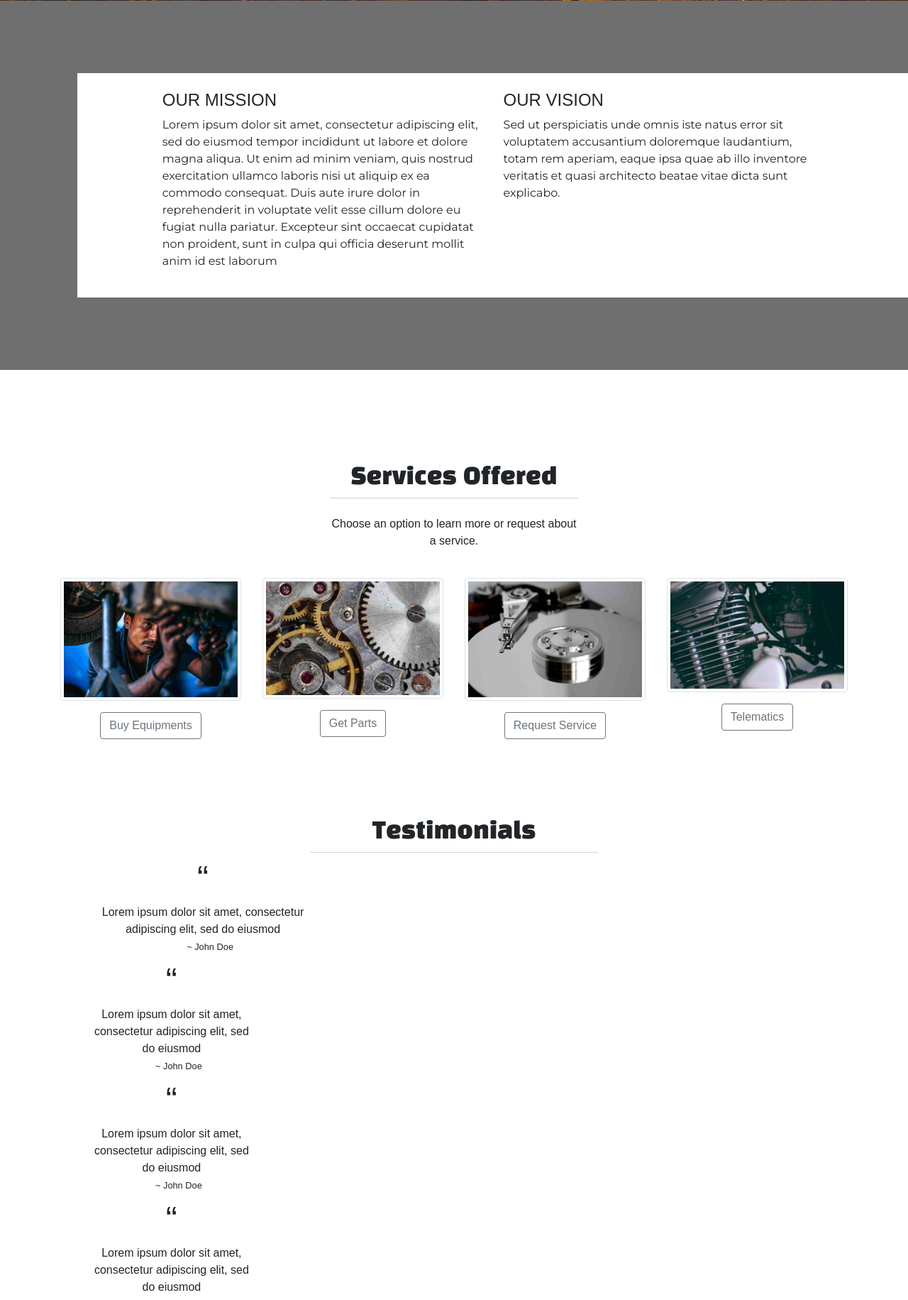
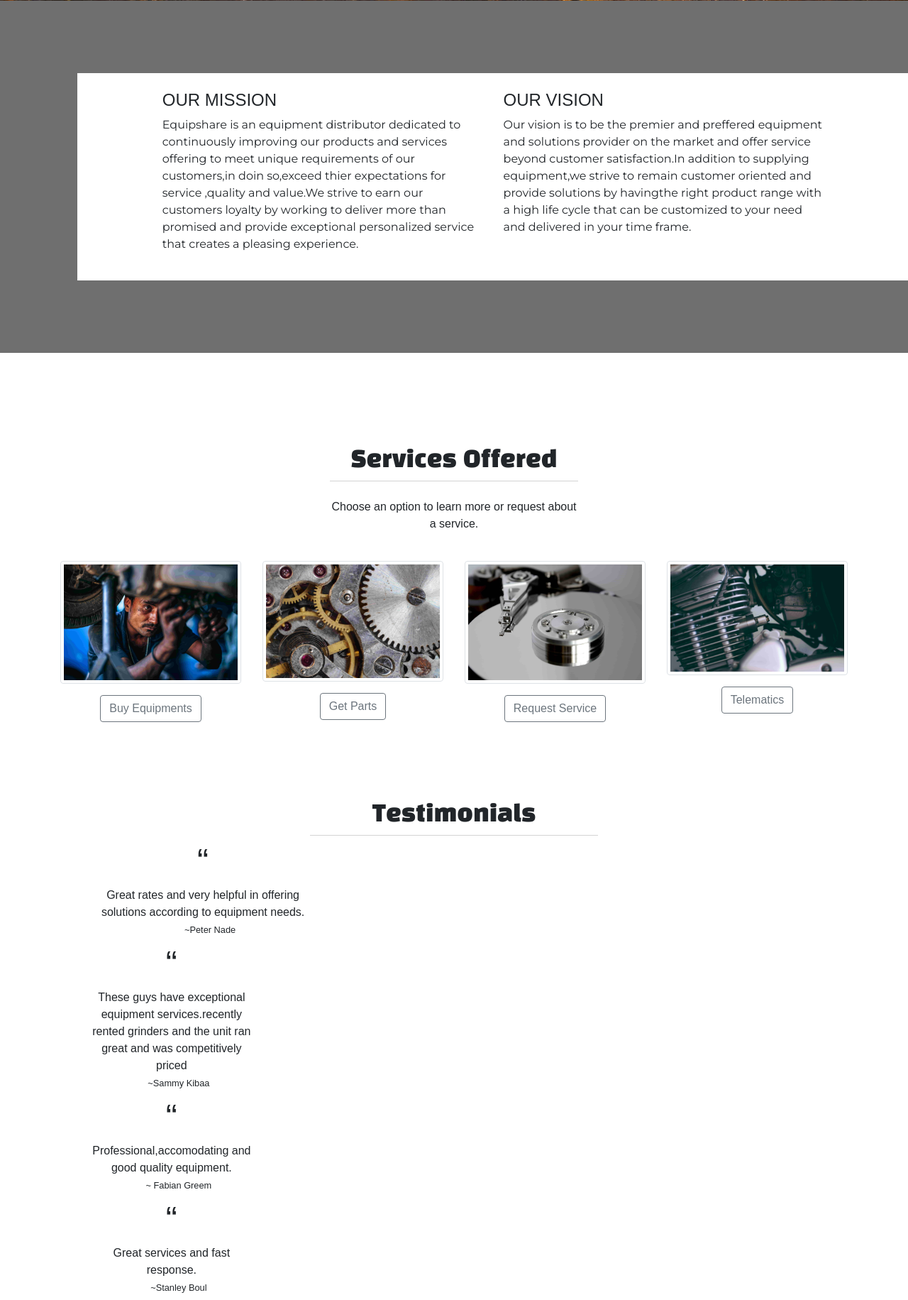
Before and after one commit to stephyi/equpshare-javascript, a PHP site: page / in a window 1280 px wide. Shown: the part 649-2480 px from the top of the page at 71% size. Run offline with PHP 8.4, Linux system fonts and the light colour scheme; some libraries are stand-ins or nearby versions.

Commit message:
Added text to the sections

```diff
--- a/css/style.css
+++ b/css/style.css
@@ -70,6 +70,9 @@
     height: 400px !important;
     width: 300px !important;
 }
+button{
+    border-radius:10px;
+}
 
 
 /* footer */
--- a/index.html
+++ b/index.html
@@ -68,22 +68,22 @@
             <div class="carousel-item active">
                 <img class="img-fluid" src="images/noah-buscher-174567-unsplash.jpg" alt="First slide">
                 <div class="carousel-caption d-none d-md-block">
-                    <h1 class="caption-center">Lorem ipsum dolor...</h1>
-                    <p>Lorem ipsum</p>
+                    <h1 class="caption-center">Great tools!</h1>
+                    <p>Tough tools for tough jobs.</p>
                 </div>
             </div>
             <div class="carousel-item">
                 <img class="img-fluid" src="images/jonathan-mast-387762-unsplash.jpg" alt="Second slide">
                 <div class="carousel-caption d-none d-md-block">
-                    <h1 class="caption-center">Lorem ipsum dolor...</h1>
-                    <p>Lorem ipsum</p>
+                    <h1 class="caption-center">Equipment.</h1>
+                    <p>Perfectly tailored to your job and needs.</p>
                 </div>
             </div>
             <div class="carousel-item">
                 <img class="img-fluid" src="images/xavi-moll-15959-unsplash.jpg" alt="Third slide">
                 <div class="carousel-caption d-none d-md-block">
-                    <h1 class="caption-center">Lorem ipsum dolor...</h1>
-                    <p>Lorem ipsum</p>
+                    <h1 class="caption-center">Machinery</h1>
+                    <p>Cutting edge technology.</p>
                 </div>
             </div>
         </div>
@@ -111,15 +111,16 @@
                         <div class="col-md-1 "></div>
 
                         <div class="col-md-5">
-                            <h4 class="text-uppercase ">our mission</h4>
+                            <h4 class="text-uppercase ">Our Mission</h4>
 
-                            <p>Lorem ipsum dolor sit amet, consectetur adipiscing elit, sed do eiusmod tempor incididunt ut labore et dolore magna aliqua. Ut enim ad minim veniam, quis nostrud exercitation ullamco laboris nisi ut aliquip ex ea commodo consequat.
-                                Duis aute irure dolor in reprehenderit in voluptate velit esse cillum dolore eu fugiat nulla pariatur. Excepteur sint occaecat cupidatat non proident, sunt in culpa qui officia deserunt mollit anim id est laborum
+                            <p>Equipshare is an equipment distributor dedicated to continuously improving our products and services offering to meet unique requirements of our customers,in doin so,exceed thier
+                                expectations for service ,quality and value.We strive to earn our customers loyalty by working to deliver more than promised and provide exceptional
+                                personalized service that creates a pleasing experience.
                             </p>
                         </div>
                         <div class="col-md-5 ">
-                            <h4 class="text-uppercase ">our vision</h4>
-                            <p>Sed ut perspiciatis unde omnis iste natus error sit voluptatem accusantium doloremque laudantium, totam rem aperiam, eaque ipsa quae ab illo inventore veritatis et quasi architecto beatae vitae dicta sunt explicabo.</p>
+                            <h4 class="text-uppercase ">Our Vision</h4>
+                            <p>Our vision is to be the premier and preffered equipment and solutions provider on the market and offer service beyond customer satisfaction.In addition to supplying equipment,we strive to remain customer oriented and provide solutions by havingthe right product range with a high life cycle that can be customized to your need and delivered in your time frame.</p>
                         </div>
                         <div class="col-md-1 "></div>
 
@@ -197,37 +198,37 @@
                 <div class="autoplay text-center">
                     <div class="col-md-4">
                         <span>&ldquo;</span>
-                        <div>Lorem ipsum dolor sit amet, consectetur adipiscing elit, sed do eiusmod</div>
-                        <span class="client-name">~ John Doe</span>
+                        <div>Great rates and very helpful in offering solutions according to equipment needs.</div>
+                        <span class="client-name">~Peter Nade </span>
 
                     </div>
                     <div class="col-md-3">
                         <span>&ldquo;</span>
 
-                        <div>Lorem ipsum dolor sit amet, consectetur adipiscing elit, sed do eiusmod</div>
-                        <span class="client-name">~ John Doe</span>
+                        <div>These guys have exceptional equipment services.recently rented grinders and the unit ran great and was competitively priced</div>
+                        <span class="client-name">~Sammy Kibaa</span>
 
                     </div>
                     <div class="col-md-3">
                         <span>&ldquo;</span>
 
-                        <div>Lorem ipsum dolor sit amet, consectetur adipiscing elit, sed do eiusmod</div>
-                        <span class="client-name">~ John Doe</span>
+                        <div>Professional,accomodating and good quality equipment.</div>
+                        <span class="client-name">~ Fabian Greem</span>
 
                     </div>
                     <div class="col-md-3">
                         <span>&ldquo;</span>
 
-                        <div>Lorem ipsum dolor sit amet, consectetur adipiscing elit, sed do eiusmod</div>
-                        <span class="client-name">~ John Doe</span>
+                        <div>Great services and fast response.</div>
+                        <span class="client-name">~Stanley Boul </span>
 
                     </div>
                     <div class="col-md-3">
                         <span>&ldquo;</span>
 
-                        <div>Lorem ipsum dolor sit amet, consectetur adipiscing elit, sed do eiusmod
+                        <div>Customer services are on point!I will definitely rent at equipshare again already looking for at generators for an upcoming project.
                         </div>
-                        <span class="client-name">~ John Doe</span>
+                        <span class="client-name">~ Victor Nzilani</span>
                     </div>
                 </div>
                 <div class="col-md-1"></div>
```
